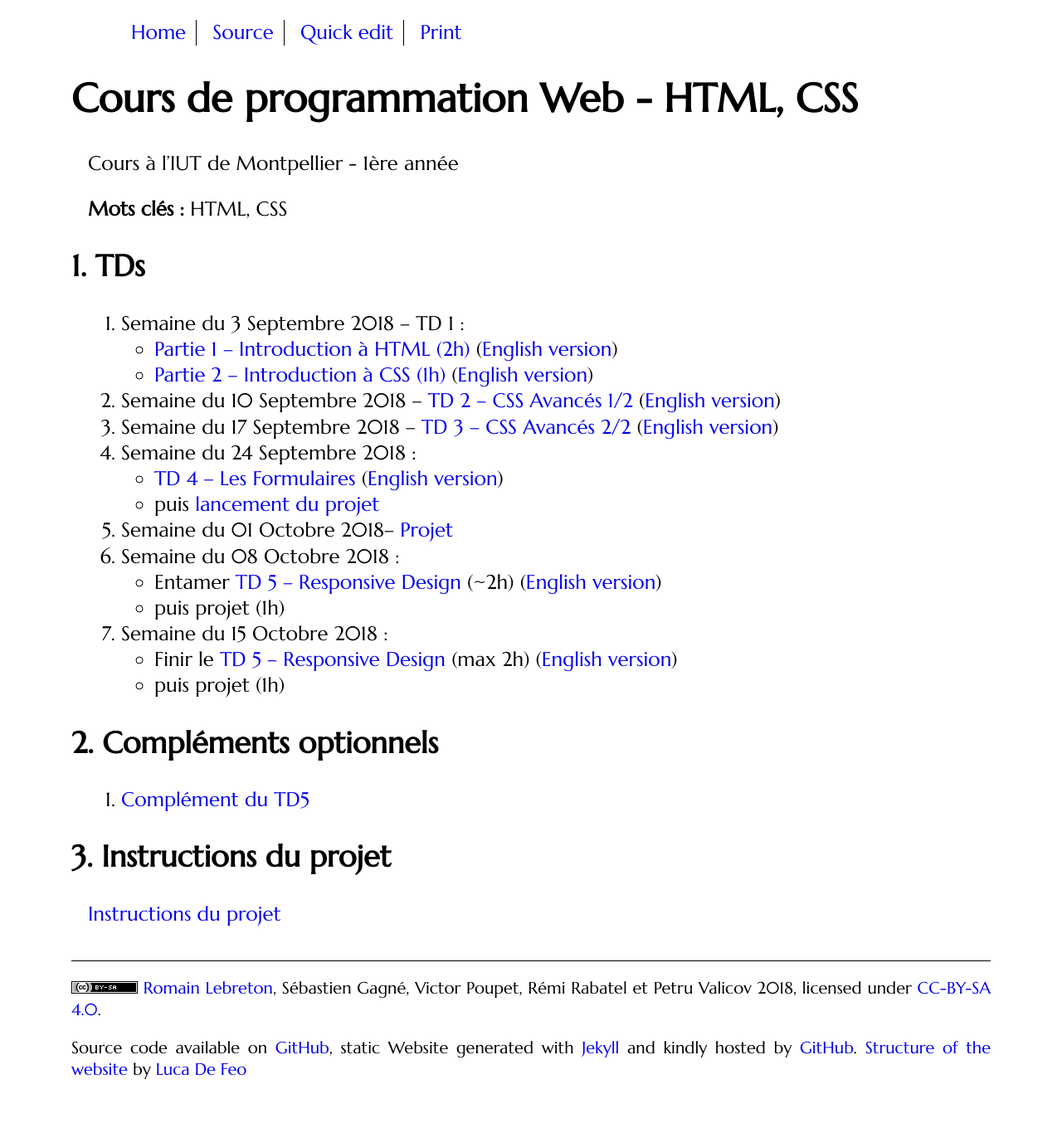
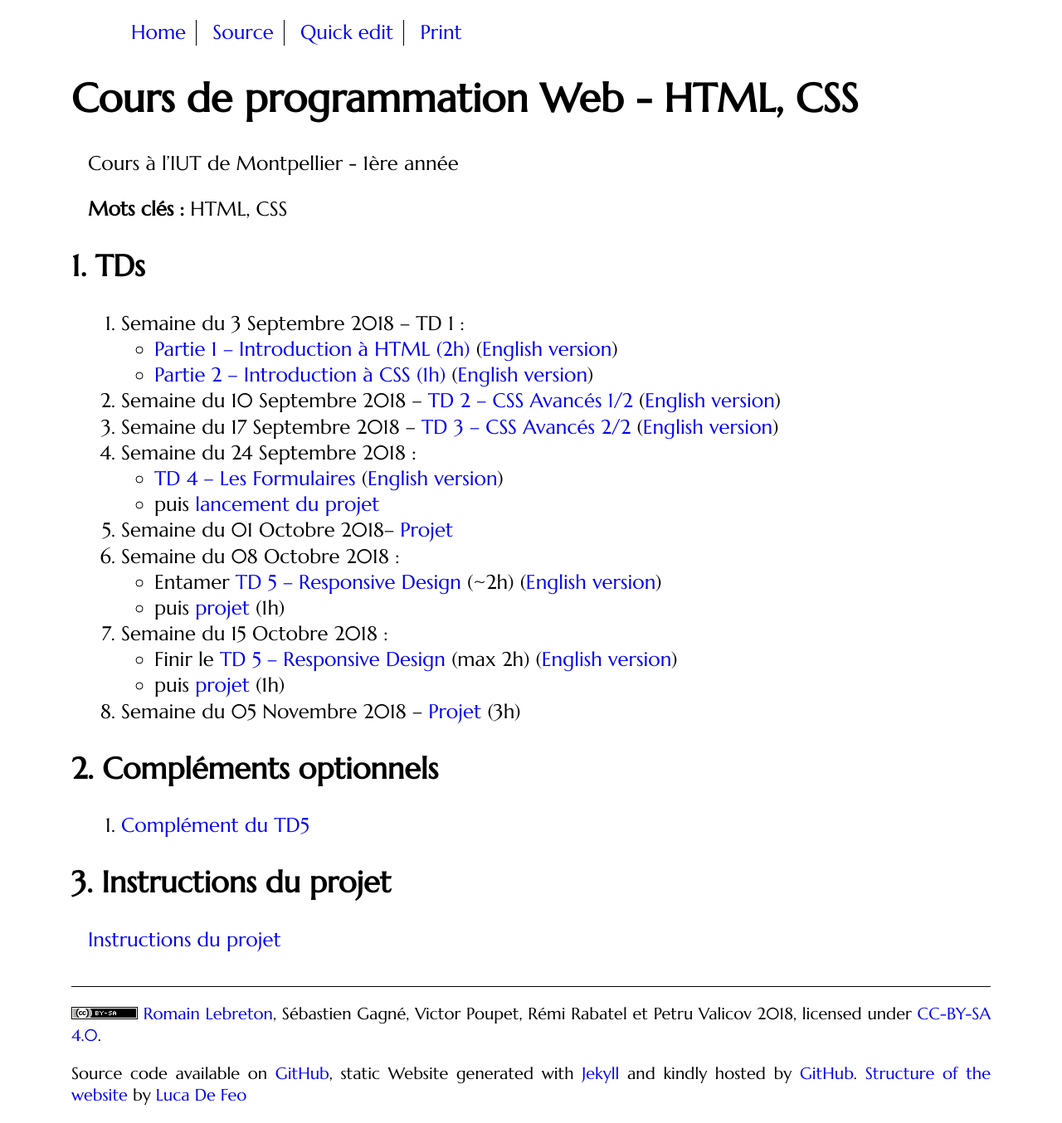
Before and after one commit to romainlebreton/R1.02-DeveloppementInterfacesWeb, a Jekyll site: the page built from index.md, in a window 1280 px wide. Shown: the whole page at 83% size. Built offline with Jekyll 4.4.1, drawn with Linux system fonts in a browser that asks for light colours; some web fonts are replaced; comment, search, counter and statistics services are not loaded; before the commit the page ends 1323 px from its top, so only the background shows below that.

Commit message:
Semaine 8

```diff
--- a/index.md
+++ b/index.md
@@ -27,14 +27,14 @@ Cours à l'IUT de Montpellier - 1ère année
 1. Semaine du 08 Octobre 2018 :
    * Entamer [TD 5 -- Responsive Design](tutorials/tutorial5.html) (~2h)
    ([English version](tutorials/tutorial5-en.html))
-   * puis projet (1h)
+   * puis [projet](projet.html) (1h)
 1. Semaine du 15 Octobre 2018 :
    * Finir le [TD 5 -- Responsive Design](tutorials/tutorial5.html) (max 2h)
    ([English version](tutorials/tutorial5-en.html))
-   * puis projet (1h)
-<!-- 1. Semaine du 05 Novembre 2018 -- projet (3h) -->
+   * puis [projet](projet.html) (1h)
+1. Semaine du 05 Novembre 2018 -- [Projet](projet.html) (3h)
 <!-- 1. Semaine du 12 Novembre 2018 -- Infographie -->
-<!-- 1. Semaine du 19 Novembre 2018 -- projet (3h) -->
+<!-- 1. Semaine du 19 Novembre 2018 -- [Projet](projet.html) (3h) -->
 <!-- 1. Semaine du 07 Janvier 2019 -- Soutenances de projet -->
 
 ## Compléments optionnels
```
